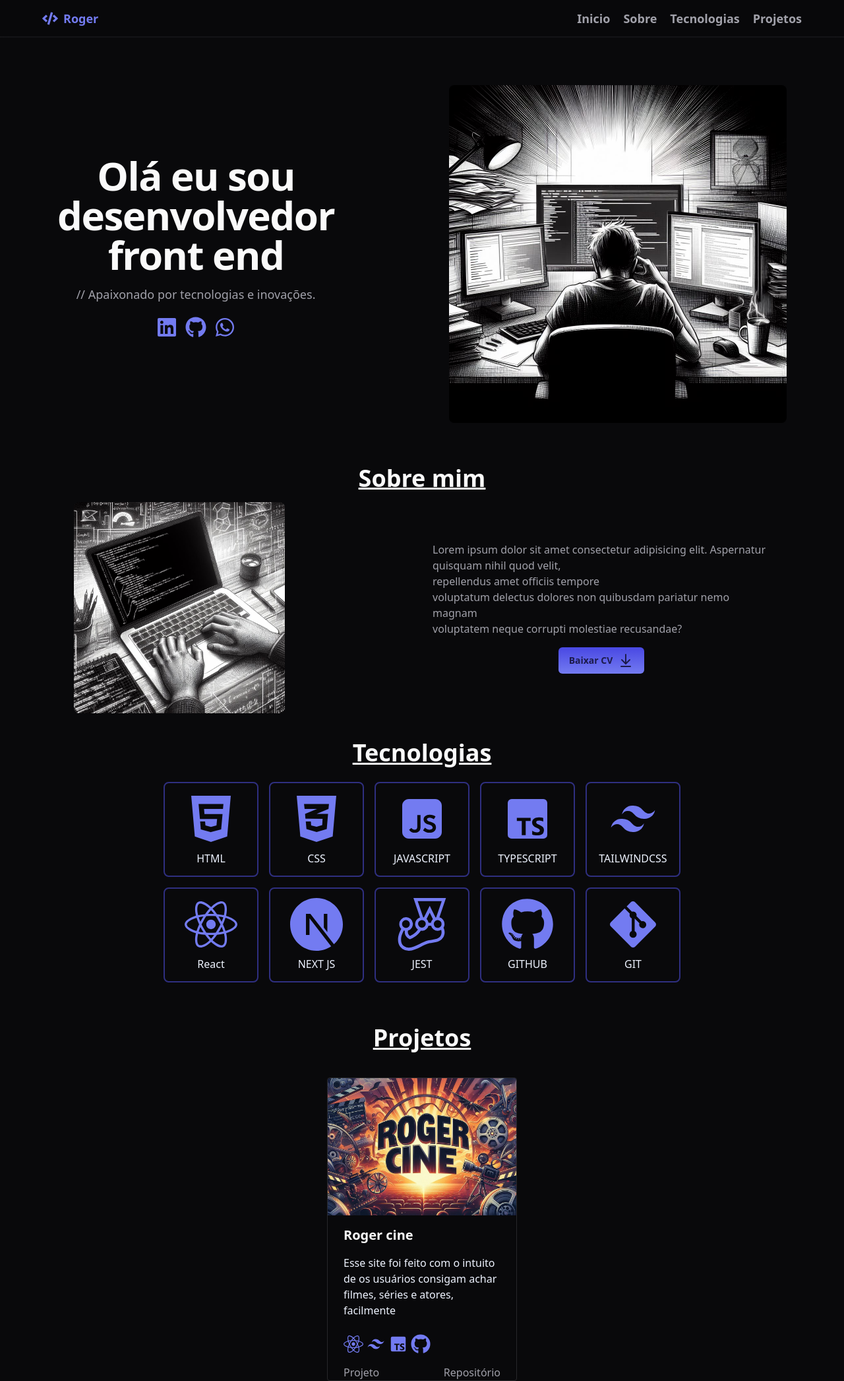
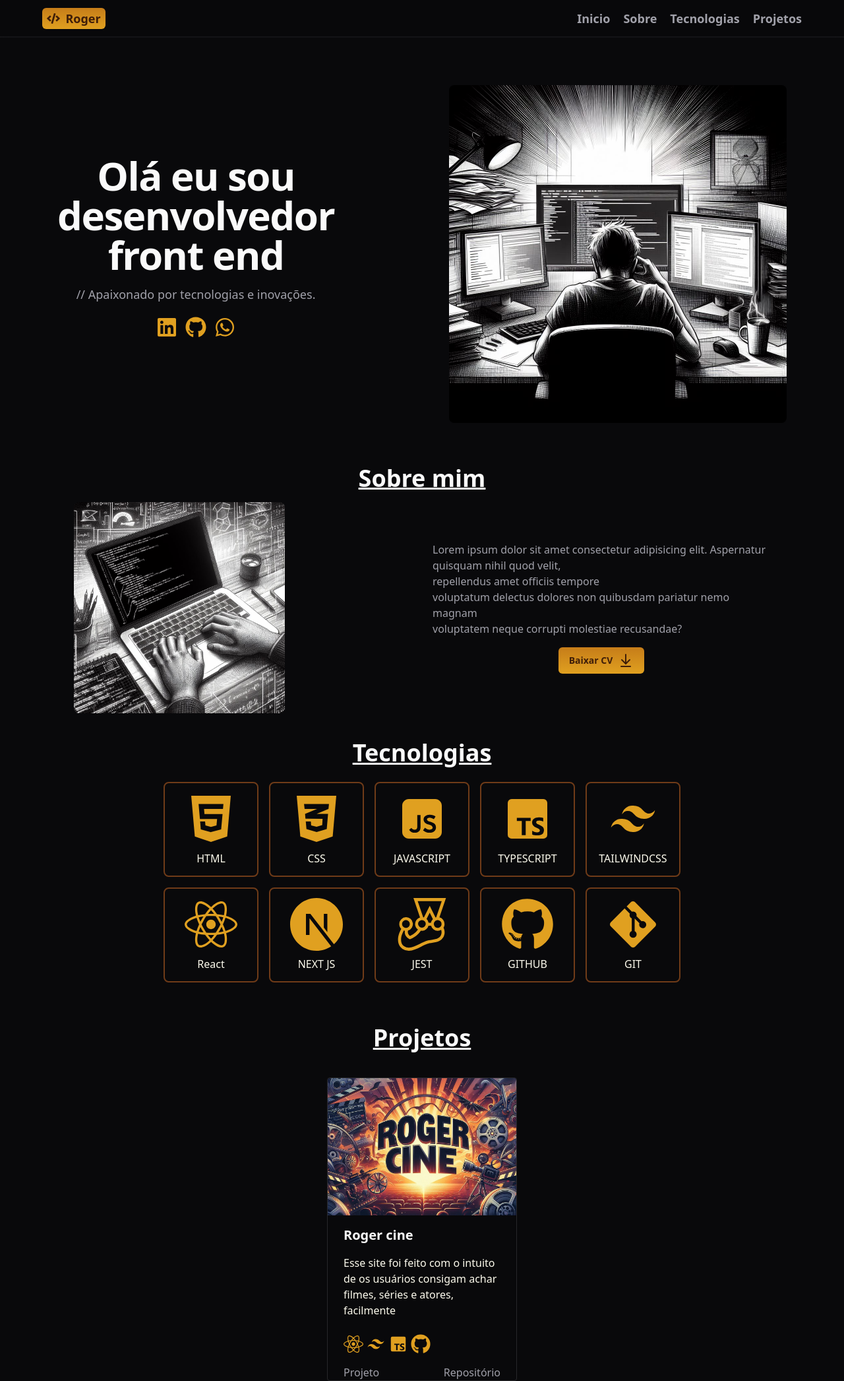
Before and after one commit to rogervalentim/roger-valentim, a React (Vite) app: page / in a window 1280 px wide. Shown: the whole page at 66% size. Built offline with nearby package versions, Linux system fonts and the light colour scheme.

Commit message:
feat: update colors from chetwode-blue to ronchi

```diff
--- a/src/components/about.tsx
+++ b/src/components/about.tsx
@@ -30,9 +30,9 @@ export function About() {
         corrupti molestiae recusandae?
       </p>
       </motion.div>
-      <Button type="button" className="font-bold flex gap-2 mt-4 text-chetwode-blue-950 bg-gradient-to-t from-chetwode-blue-500 to-chetwode-blue-600 hover:bg-gradient-to-t hover:from-chetwode-blue-600 hover:to-chetwode-blue-700">
+      <Button type="button" className="font-bold flex gap-2 mt-4 text-ronchi-950 bg-gradient-to-t from-ronchi-500 to-ronchi-600 hover:bg-gradient-to-t hover:from-ronchi-600 hover:to-ronchi-700">
         Baixar CV
-        <ArrowDownToLine className="text-chetwode-blue-950" />
+        <ArrowDownToLine className="text-ronchi-950" />
       </Button>
       </div>
 
--- a/src/components/card-projects.tsx
+++ b/src/components/card-projects.tsx
@@ -38,7 +38,7 @@ export function CardProjects({
         <h2 className="font-bold text-xl mb-2">
           {name}
         </h2>
-        <p className="text-chetwode-blue-50 pt-2">
+        <p className="text-ronchi-50 pt-2">
           {description}
         </p>
       </div>
@@ -46,11 +46,7 @@ export function CardProjects({
       <div className="px-6 pt-2 pb-2">
         <div className="flex gap-1">
           {technologies.map(Icon =>
-            <Icon
-              size={30}
-              className="fill-chetwode-blue-500"
-              key={Icon.name}
-            />
+            <Icon size={30} className="fill-ronchi-500" key={Icon.name} />
           )}
         </div>
       </div>
--- a/src/components/card-skills.tsx
+++ b/src/components/card-skills.tsx
@@ -14,11 +14,11 @@ const childVariant = {
 export function CardSkills({ name, icon: Icon }: SkillsProps) {
   return (
     <motion.div
-      className="flex flex-col gap-2 justify-center items-center border-2 border-chetwode-blue-900 max-w-full w-36 h-36 rounded-lg"
+      className="flex flex-col gap-2 justify-center items-center border-2 border-ronchi-900 max-w-full w-36 h-36 rounded-lg"
       variants={childVariant}
     >
-      <Icon className="fill-chetwode-blue-500 size-20 hover:fill-chetwode-blue-600 cursor-pointer" />
-      <p className="text-chetwode-blue-50">
+      <Icon className="fill-ronchi-500 size-20 hover:fill-ronchi-600 cursor-pointer" />
+      <p className="text-ronchi-50">
         {name}
       </p>
     </motion.div>
--- a/src/components/home.tsx
+++ b/src/components/home.tsx
@@ -46,7 +46,7 @@ export function Home() {
                     variant="link"
                     aria-label="Veja o meu LinkedIn"
                   >
-                    <FaLinkedin className="h-8 w-8  fill-chetwode-blue-500 hover:fill-chetwode-blue-600" />
+                    <FaLinkedin className="h-8 w-8  fill-ronchi-500 hover:fill-ronchi-600" />
                   </Button>
                 </TooltipTrigger>
                 <TooltipContent>
@@ -69,7 +69,7 @@ export function Home() {
                     variant="link"
                     aria-label="veja o meu github"
                   >
-                    <FaGithub className="h-8 w-8  fill-chetwode-blue-500 hover:fill-chetwode-blue-600" />
+                    <FaGithub className="h-8 w-8  fill-ronchi-500 hover:fill-ronchi-600" />
                   </Button>
                 </TooltipTrigger>
                 <TooltipContent>
@@ -92,7 +92,7 @@ export function Home() {
                     variant="link"
                     aria-label="Entre em contato pelo whatsApp"
                   >
-                    <FaWhatsapp className="h-8 w-8  fill-chetwode-blue-500 hover:fill-chetwode-blue-600" />
+                    <FaWhatsapp className="h-8 w-8  fill-ronchi-500 hover:fill-ronchi-600" />
                   </Button>
                 </TooltipTrigger>
                 <TooltipContent>
--- a/src/components/navbar.tsx
+++ b/src/components/navbar.tsx
@@ -19,9 +19,9 @@ export function Navbar() {
     <>
     <nav className="sticky top-0 z-50 w-full border-b border-border/40 bg-background/95 backdrop-blur supports-[backdrop-filter]:bg-background/60">
       <div className="px-10 lg:px-16 h-14 flex justify-between border-b border-border/40 items-center flex-row">
-        <div className="flex items-center gap-2 cursor-pointer">
-          <FaCode className="size-6 fill-chetwode-blue-500 hover:fill-chetwode-blue-600" />
-        <h1 className="text-chetwode-blue-500 font-bold text-lg">Roger</h1>
+        <div className="flex items-center justify-center gap-2 cursor-pointer bg-gradient-to-t w-24 h-8 from-ronchi-500 to-ronchi-600 hover:bg-gradient-to-t hover:from-ronchi-600 hover:to-ronchi-700 rounded-md">
+          <FaCode className="size-5 fill-ronchi-950" />
+        <h1 className="text-ronchi-950 font-bold text-lg">Roger</h1>
         </div>
        <ul className="hidden lg:flex lg:gap-5">
         {navLinks.map(item => (
--- a/tailwind.config.js
+++ b/tailwind.config.js
@@ -51,19 +51,20 @@ module.exports = {
           DEFAULT: "hsl(var(--card))",
           foreground: "hsl(var(--card-foreground))",
         },
-        'chetwode-blue': {
-          '50': '#eef3ff',
-          '100': '#e0e8ff',
-          '200': '#c8d4fd',
-          '300': '#a6b9fb',
-          '400': '#8292f7',
-          '500': '#737bf1',
-          '600': '#4948e3',
-          '700': '#3e39c9',
-          '800': '#3331a2',
-          '900': '#2f2f80',
-          '950': '#1c1b4b',
+        'ronchi': {
+          '50': '#fdfbed',
+          '100': '#f9f2cc',
+          '200': '#f3e494',
+          '300': '#ecd05d',
+          '400': '#e9c143',
+          '500': '#e0a020',
+          '600': '#c67d19',
+          '700': '#a55a18',
+          '800': '#86471a',
+          '900': '#6f3b18',
+          '950': '#3f1e09',
       },
+
       },
       borderRadius: {
         lg: "var(--radius)",
```
